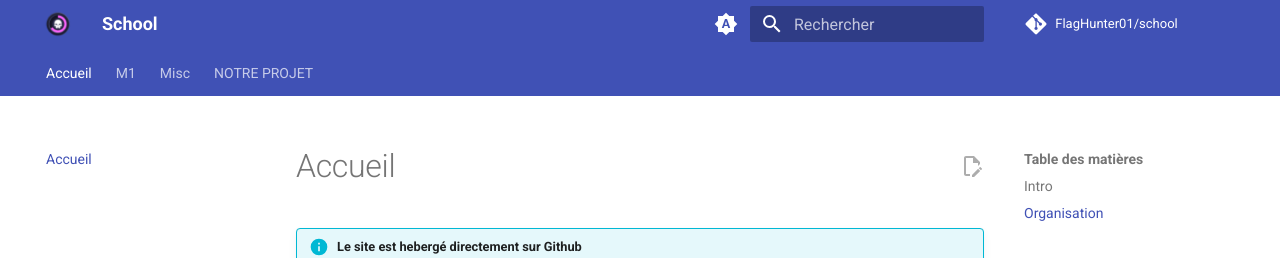
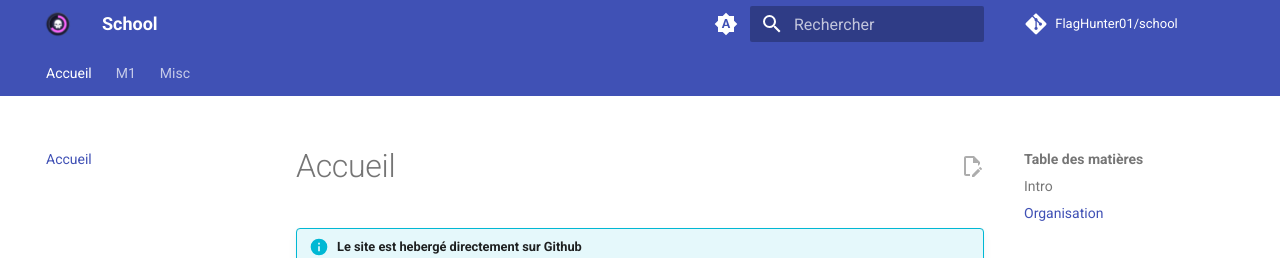
Before and after one commit to FlagHunter01/school, an MkDocs documentation site: the page built from docs/index.md, in a window 1280 px wide and 1074 px high. Shown: the top 258 px of the window. Built offline with MkDocs 1.6.1 and Material for MkDocs 9.7.7, drawn with Linux system fonts in a browser that asks for light colours; emoji names are drawn with the system emoji font; comment, search, counter and statistics services are not loaded.

Commit message:
Supprimer NOTRE PROJET

```diff
--- a/mkdocs.yml
+++ b/mkdocs.yml
@@ -63,7 +63,6 @@ nav:
         - Maths: uni/maths.md
         - Sécurité: uni/securite.md
     - Misc: misc.md
-    - NOTRE PROJET: projet.md
 
 
 theme:
```
